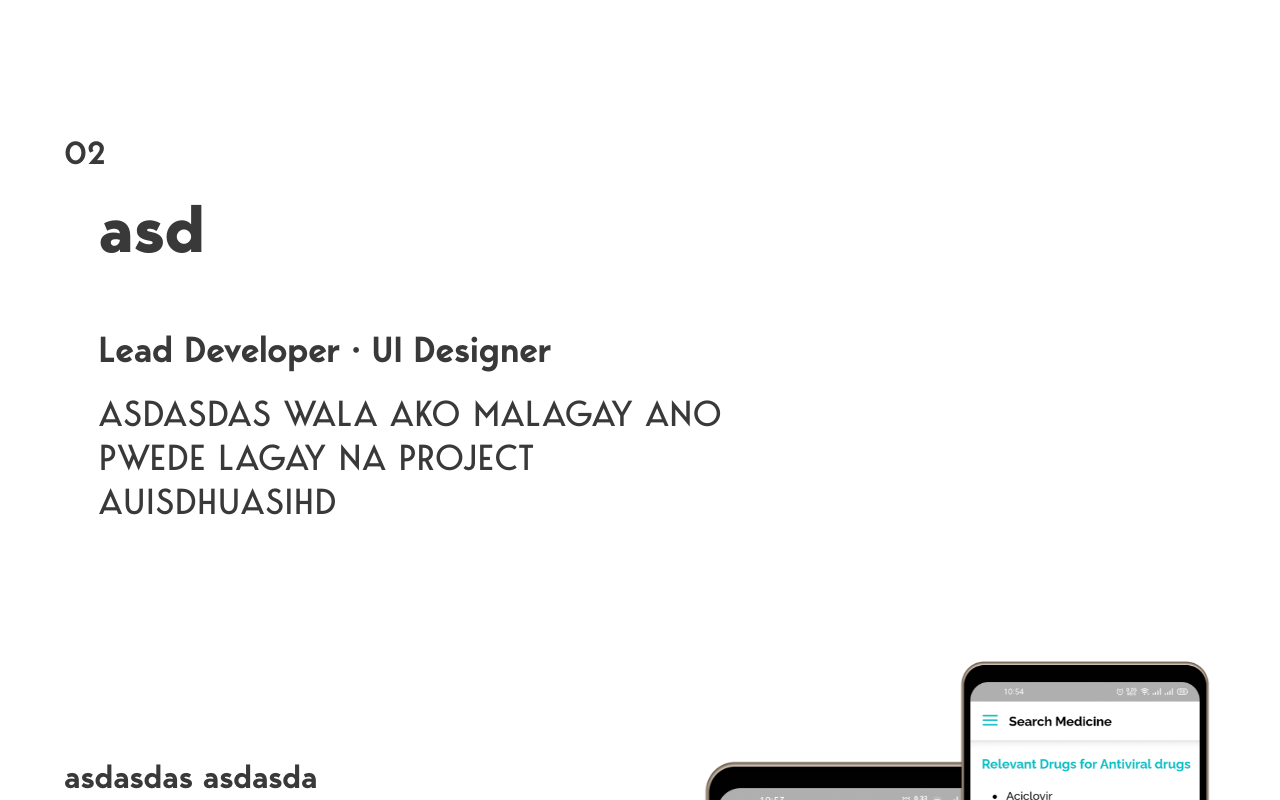
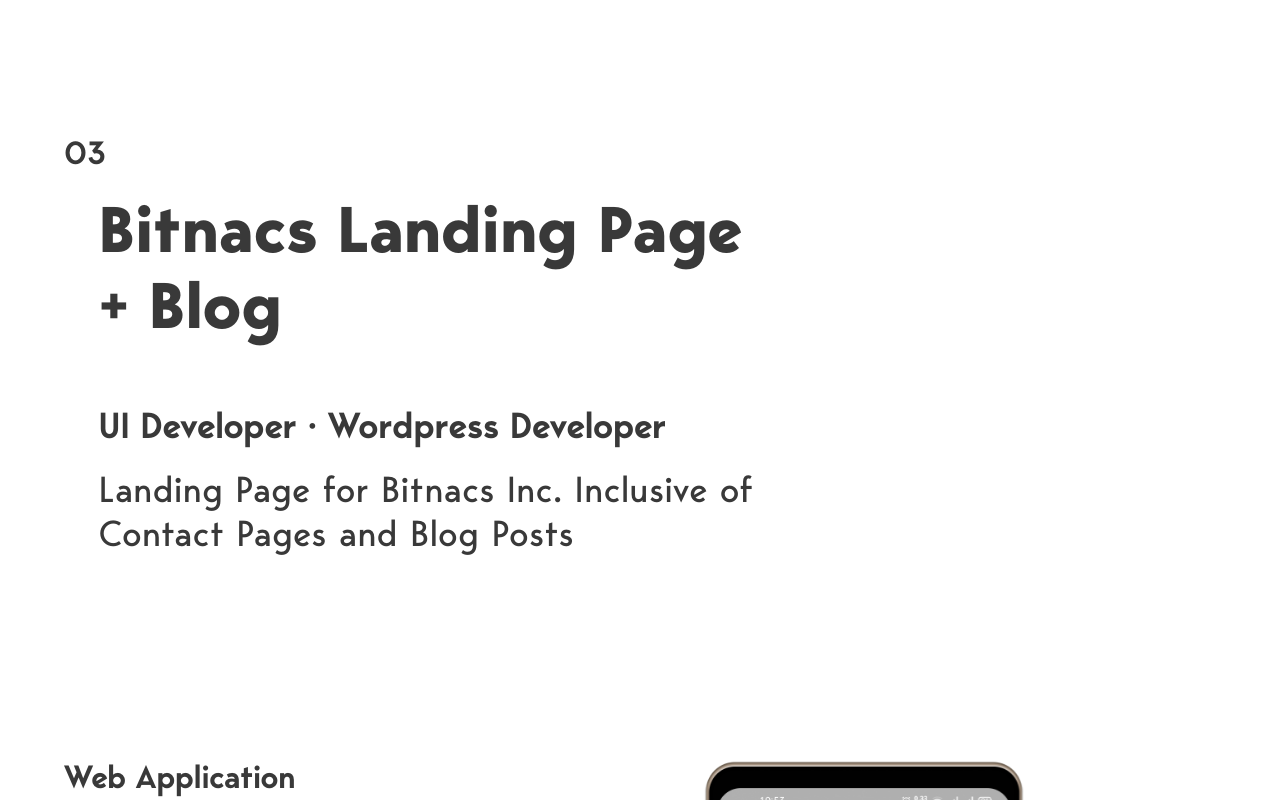
Before and after one commit to CKVerd/CKVerd.github.io, a Vue app: page / in a window 1280 px wide. Shown: the part 1460-2260 px from the top of the page. Built offline with nearby package versions, Linux system fonts and the light colour scheme.

Commit message:
added PAPP

```diff
--- a/public/index.html
+++ b/public/index.html
@@ -5,7 +5,7 @@
     <meta http-equiv="X-UA-Compatible" content="IE=edge">
     <meta name="viewport" content="width=device-width,initial-scale=1.0">
     <link rel="icon" href="<%= BASE_URL %>favicon.ico">
-    <title><%= htmlWebpackPlugin.options.title %></title>
+    <title>Cyril Verdad's Portfolio</title>
   </head>
   <body>
     <noscript>
--- a/src/components/ProjectView.vue
+++ b/src/components/ProjectView.vue
@@ -27,11 +27,30 @@
 </template>
 
 <script>
+import { watch, computed } from "vue";
 export default {
   props: {
     ProjectData: Object,
   },
-  setup() {
+  setup(props, { emit }) {
+    // const isChanged = ref(false);
+    // const instance = getCurrentInstance();
+    const ProjectObject = computed(() => {
+      return props.ProjectData;
+    });
+
+    watch(ProjectObject, () => {
+        // console.log("this runs")
+      emit("forceRerender");
+    });
+
+    // onMounted(()=>{
+    //     console.log(props.ProjectData)
+    // })
+
+    // const isChanged = computed(() => {
+    //   return props.ProjectData;
+    // });
     return {};
   },
 };
@@ -109,7 +128,7 @@ $color-text: #393939;
 }
 
 .p-anim {
-    position: relative;
+  position: relative;
 }
 
 .p-anim::after {
--- a/src/views/HomeView.vue
+++ b/src/views/HomeView.vue
@@ -24,7 +24,11 @@
   <div class="project">
     <div class="hidden" ref="num_1"></div>
     <div v-if="showProject.shown" class="inner-project">
-      <ProjectView :ProjectData="checkData" :key="forceRerender" />
+      <ProjectView
+        :ProjectData="checkData"
+        :key="projectKey"
+        @forceRerender="forceRerender"
+      />
     </div>
     <img
       src="@/assets/images/pf_1.png"
@@ -34,7 +38,7 @@
     <img
       src="@/assets/images/pf_2.png"
       class="phone-background"
-      :style="`top: ${backgroundScroll}px`"
+      :style="`top: ${1000 - backgroundScroll}px`"
     />
     <img
       src="@/assets/images/pf_3.png"
@@ -45,12 +49,27 @@
   <div class="container"></div>
   <div class="project">
     <div class="hidden-bot" ref="num_2"></div>
+    <img
+      src="@/assets/images/PAPP_1.png"
+      class="laptop-background"
+      :style="`top: ${1600 - backgroundScroll}px`"
+    />
+    <img
+      src="@/assets/images/PAPP_2.png"
+      class="phone-horizontal"
+      :style="`top: ${3400 - midScroll}px`"
+    />
   </div>
+  <div class="container"></div>
+  <div class="project">
+    <div class="hidden-bot" ref="num_3"></div>
+  </div>
+  <div class="container"></div>
 </template>
 
 <script>
 import ProjectView from "@/components/ProjectView";
-import { ref, onMounted, computed, watch } from "vue";
+import { ref, onMounted, computed } from "vue";
 export default {
   components: {
     ProjectView,
@@ -59,11 +78,13 @@ export default {
     const scrollData = ref(null);
     const num_1 = ref(null);
     const num_2 = ref(null);
-    const forceRerender = ref(0);
+    const num_3 = ref(null);
+    const projectKey = ref(0);
     const showProject = ref({
       shown: false,
       project_1: false,
       project_2: false,
+      project_3: false,
     });
     const ProjectData = ref([
       {
@@ -75,10 +96,17 @@ export default {
       },
       {
         num: "02",
-        name: "asd",
-        roles: "Lead Developer · UI Designer",
-        desc: "ASDASDAS WALA AKO MALAGAY ANO PWEDE LAGAY NA PROJECT AUISDHUASIHD",
-        type: "asdasdas asdasda",
+        name: "PAPP 2022",
+        roles: "Front-end Developer",
+        desc: "Microsite event for the annual convention of the Philippine Academy of Pediatric Pulmonologist",
+        type: "Web Application",
+      },
+      {
+        num: "03",
+        name: "Bitnacs Landing Page + Blog",
+        roles: "UI Developer · Wordpress Developer",
+        desc: "Landing Page for Bitnacs Inc. Inclusive of Contact Pages and Blog Posts",
+        type: "Web Application",
       },
     ]);
 
@@ -88,14 +116,12 @@ export default {
       }
       if (showProject.value.project_2) {
         return ProjectData.value[1];
+      }
+      if (showProject.value.project_3) {
+        return ProjectData.value[2];
       } else {
         return {};
       }
-    });
-
-    watch(showProject.value, (x) => {
-      console.log(x);
-      forceRerender.value += 1;
     });
 
     function handleScroll() {
@@ -114,6 +140,20 @@ export default {
       } else {
         showProject.value.project_2 = false;
       }
+
+      console.log(checkVisible(num_3.value));
+      if (checkVisible(num_3.value)) {
+        showProject.value.project_1 = false;
+        showProject.value.project_2 = false;
+        showProject.value.project_3 = true;
+      } else {
+        showProject.value.project_3 = false;
+      }
+    }
+
+    function forceRerender() {
+      // console.log("force render");
+      projectKey.value += 1;
     }
 
     // function checkScroll() {
@@ -151,7 +191,7 @@ export default {
     });
 
     const backgroundScroll = computed(() => {
-      return Math.max(600 - 0.25 * scrollData.value);
+      return 0.4 * scrollData.value;
     });
 
     const midScroll = computed(() => {
@@ -169,7 +209,9 @@ export default {
       showProject,
       ProjectData,
       num_2,
+      num_3,
       forceRerender,
+      projectKey,
       checkData,
       foregroundScroll,
       backgroundScroll,
@@ -283,7 +325,9 @@ export default {
   width: 10px;
   height: 10px;
   margin-top: auto;
-  margin-bottom: 50px;
+  margin-bottom: 100px;
+  // background-color: red;
+  // z-index: 999;
 }
 .inner-project {
   width: 100%;
@@ -310,7 +354,17 @@ export default {
   right: 20%;
 }
 
+.laptop-background {
+  width: 800px;
+  position: absolute;
+  right: 2.5%;
+}
 
+.phone-horizontal {
+  width: 600px;
+  position: absolute;
+  right: 7.5%;
+}
 // .project-enter-from,
 // .project-leave-to {
 
```
Also changed, not shown: 1 other file (tests, documents, lock files or other folders).
